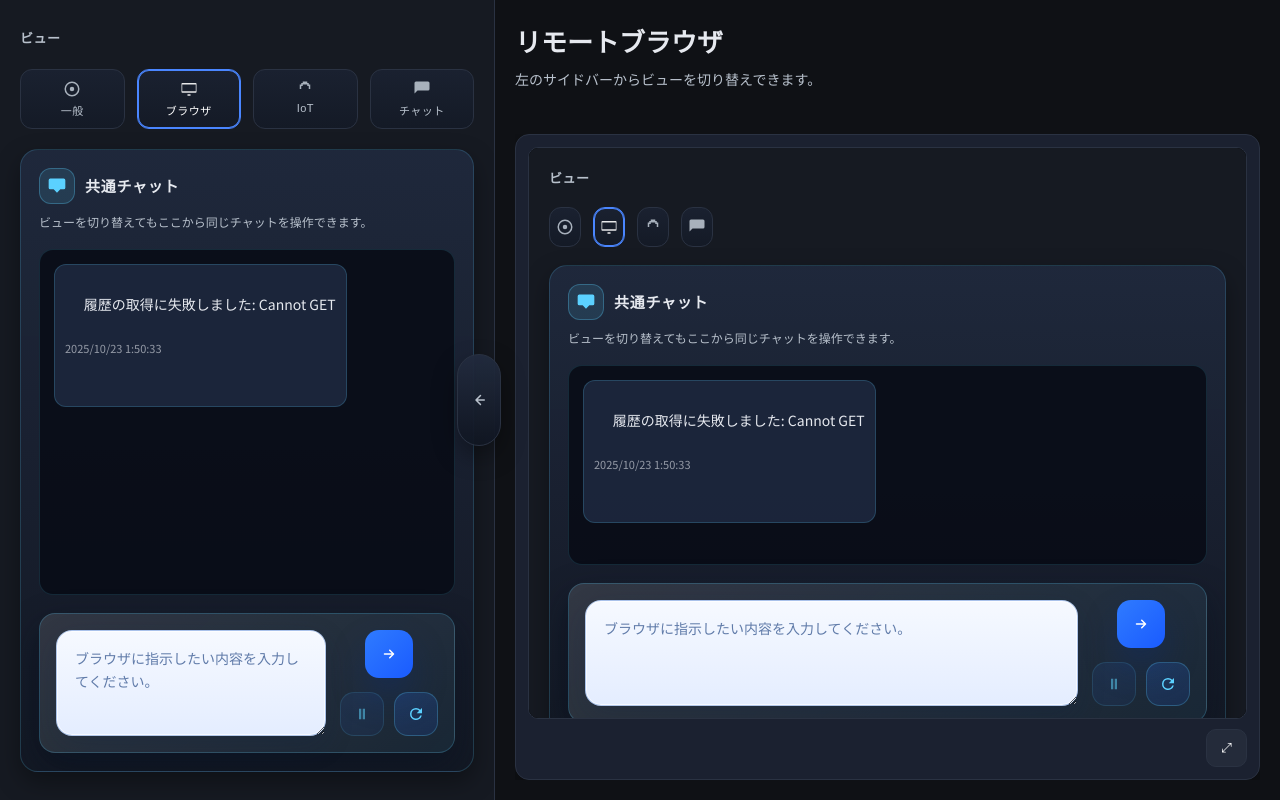
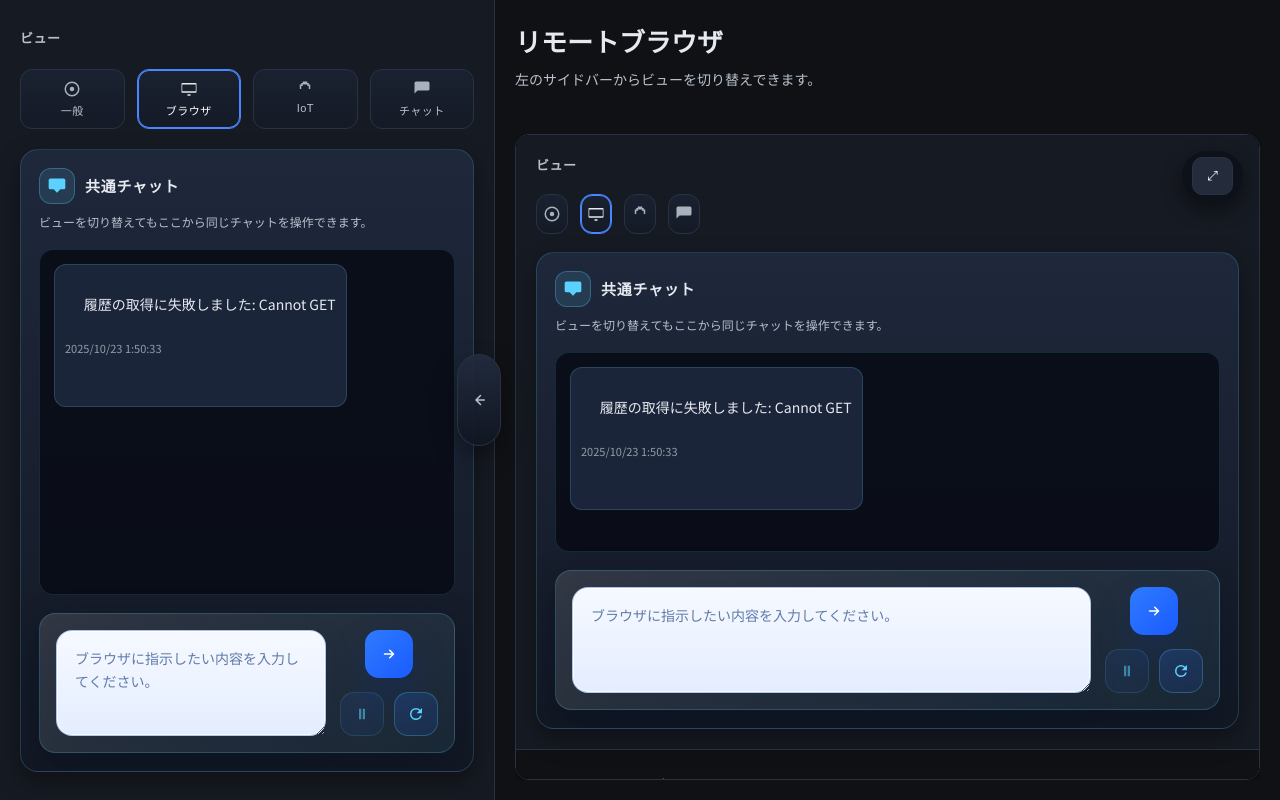
Before and after one commit to kota-kawa/Multi-Agent-Platform, a Flask app: page / in a window 1280 px wide. Run offline with Flask 3, Linux system fonts and the light colour scheme.

Commit message:
Improve remote browser embed layout

```diff
--- a/assets/app.js
+++ b/assets/app.js
@@ -325,7 +325,7 @@ function normalizeBrowserEmbedUrl(value) {
 
     const resizeValue = params.get("resize");
     if (!resizeValue || !ALLOWED_RESIZE_VALUES.has(resizeValue)) {
-      params.set("resize", "scale");
+      params.set("resize", "remote");
     }
 
     return url.toString();
@@ -364,7 +364,7 @@ function resolveBrowserEmbedUrl() {
     }
   }
 
-  return normalizeBrowserEmbedUrl("http://127.0.0.1:7900/?autoconnect=1&resize=scale");
+  return normalizeBrowserEmbedUrl("http://127.0.0.1:7900/?autoconnect=1&resize=remote");
 }
 
 const BROWSER_EMBED_URL = resolveBrowserEmbedUrl();
@@ -380,7 +380,6 @@ function ensureBrowserIframe() {
     iframe = document.createElement("iframe");
     iframe.setAttribute("title", "埋め込みブラウザ");
     iframe.setAttribute("allow", "fullscreen");
-    iframe.setAttribute("allowfullscreen", "");
     stage.appendChild(iframe);
   }
 
--- a/assets/styles.css
+++ b/assets/styles.css
@@ -450,23 +450,24 @@ body{
   background:var(--panel-2);
   border:1px solid var(--border);
   border-radius:var(--radius);
-  padding:12px;
   box-shadow:var(--shadow);
   display:flex;
   flex-direction:column;
   flex:1;
   min-height:0;
+  overflow:hidden;
+  position:relative;
 }
 
 .stage{
   width:100%;
-  min-height:420px;
+  min-height:clamp(420px, 65vh, 900px);
   flex:1;
   min-width:0;
   height:100%;
-  background:#0f1115;
-  border-radius:10px;
-  border:1px solid var(--border);
+  background:#05060a;
+  border-radius:0;
+  border:0;
   display:flex;
   align-items:center;
   justify-content:center;
@@ -476,11 +477,12 @@ body{
 }
 
 .stage iframe{
+  display:block;
   width:100%;
   height:100%;
   border:0;
-  border-radius:8px;
-  background:#0a0c10;
+  border-radius:0;
+  background:#000;
 }
 
 .stage-fallback{
@@ -492,11 +494,19 @@ body{
 }
 
 .browser-toolbar{
+  position:absolute;
+  top:16px;
+  right:16px;
   display:flex;
   justify-content:flex-end;
   align-items:center;
   gap:8px;
-  padding-top:10px;
+  padding:6px 10px;
+  border-radius:999px;
+  background:rgba(9,14,24,.72);
+  backdrop-filter:blur(8px);
+  box-shadow:0 8px 20px rgba(0,0,0,.45);
+  z-index:5;
 }
 
 /* IoT dashboard */
--- a/index.html
+++ b/index.html
@@ -3,7 +3,7 @@
 <head>
   <meta charset="utf-8" />
   <meta name="viewport" content="width=device-width,initial-scale=1" />
-  <meta name="browser-embed-url" content="http://127.0.0.1:7900/?autoconnect=1&resize=scale&scale=auto" />
+  <meta name="browser-embed-url" content="http://127.0.0.1:7900/?autoconnect=1&resize=remote&scale=auto" />
   <meta name="browser-agent-api-base" content="http://localhost:5005" />
   <meta name="iot-agent-api-base" content="/iot_agent" />
   <title>リモートブラウザ / IoT / 要約チャット - Single Page UI</title>
```
